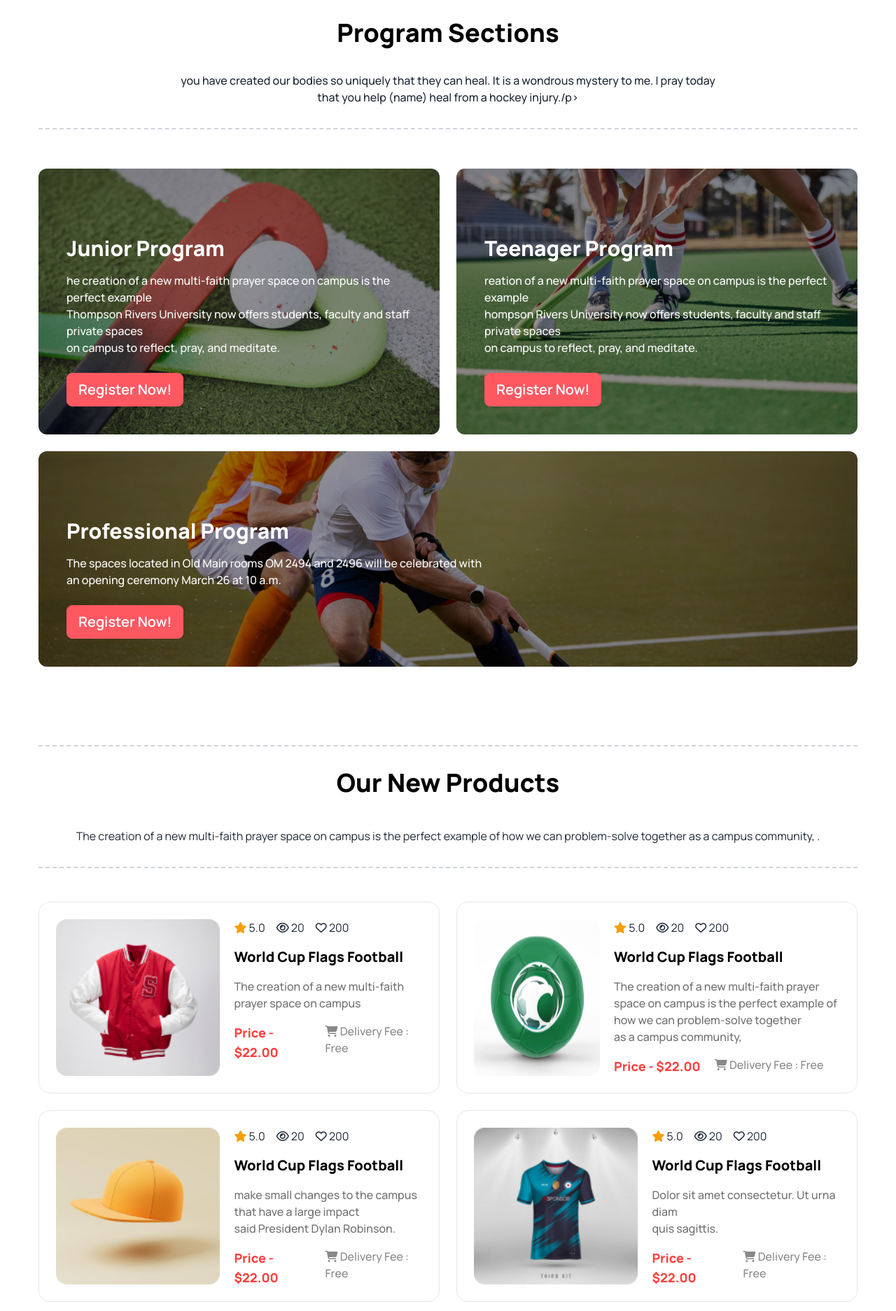
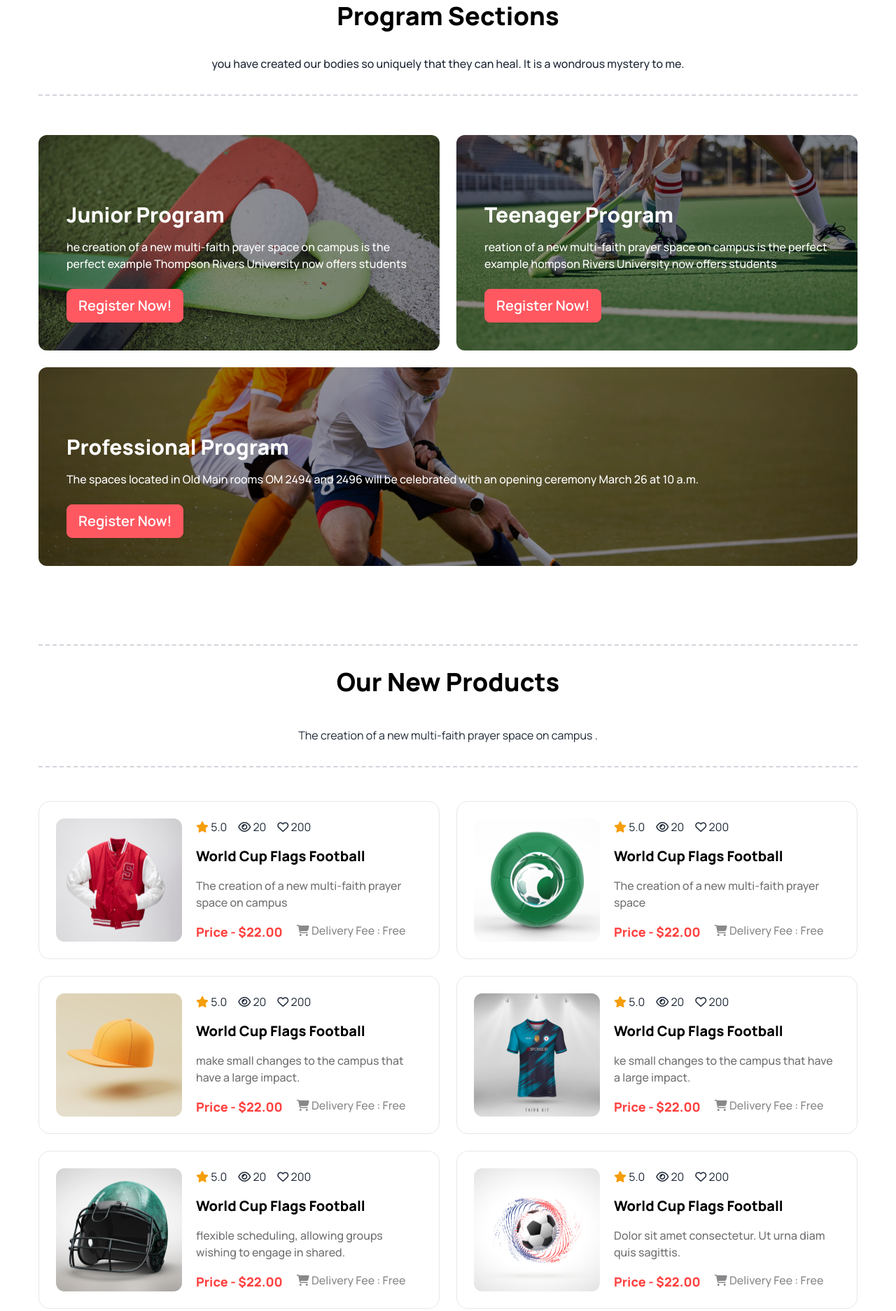
Before and after one commit to HelloEkramulHuda/B9A3-Hockeys-web, a plain HTML site: page index.html in a window 1280 px wide. Shown: the part 1499-3373 px from the top of the page at 70% size. Drawn offline with nearby package versions, Linux system fonts and the light colour scheme.

Commit message:
now add info on all content

```diff
--- a/index.html
+++ b/index.html
@@ -142,8 +142,7 @@
         <section class="my-24">
             <div class="text-center border-t-2 border-b-2 border-dashed border-gray-300 py-8 space-y-4">
                 <h2 class="text-4xl text-black font-extrabold pb-7">Professional Hockeys Club</h2>
-                <p class="text-base paragraph-font-color font-medium">Dit amet consectetur. Condimentum dignissim
-                    adipiscing aliquam turpis placerat <br> dolor. Purus urna in sit nullam proin. </p>
+                <p class="text-base paragraph-font-color font-medium">DThompson Rivers University now offers students, faculty and staff private spaces on campus to reflect, pray, and meditate. </p>
             </div>
             <div class=" paragraph-font-color grid grid-cols-1 lg:grid-cols-4 pt-20 pb-20 ">
                 <div class="text-center mt-6">
@@ -162,13 +161,13 @@
                     <div class="radial-progress" style="--value:90; color: #FFB546;" role="progressbar"><span
                             class="text-black font-extrabold">90%</span></div>
                     <h5 class="text-gray-950 text-xl font-semibold pt-5 pb-4">Senior Player</h5>
-                    <p class="text-base">I pray today that you help (name) heal from a hockey injury.</p>
+                    <p class="text-base">I pray today that you help from a hockey injury.</p>
                 </div>
                 <div class="text-center mt-6">
                     <div class="radial-progress" style="--value:80; color: #4C8DF1;" role="progressbar"><span
                             class="text-black font-extrabold">80%</span></div>
                     <h5 class="text-gray-950 text-xl font-semibold pt-5 pb-4">Training Ground</h5>
-                    <p class="text-base">AI pray today that you help (name) heal from a hockey injury.</p>
+                    <p class="text-base">you help to heal from a hockey injury.</p>
                 </div>
             </div>
         </section>
@@ -177,29 +176,29 @@
         <section>
             <div class="text-center border-t-2 border-b-2 border-dashed border-gray-300 py-8 space-y-4 ">
                 <h2 class="text-black text-4xl font-extrabold">Program Sections</h2>
-                <p class="text-base font-medium pt-5"> you have created our bodies so uniquely that they can heal. It is a wondrous mystery to me. I pray today <br> that you help (name) heal from a hockey injury./p>
+                <p class="text-base font-medium pt-5"> you have created our bodies so uniquely that they can heal. It is a wondrous mystery to me.
             </div>
             <!-- All Program -->
             <div class="grid grid-cols-1 lg:grid-cols-2 gap-6 mt-14">
                 <!-- Junior Program -->
-                <div style="background-image: url('./Images/2.png');" class="text-white bg-cover bg-center bg-no-repeat px-10  pt-24 pb-10  bg-blend-overlay bg-[#13131880] rounded-xl ">
+                <div style="background-image: url(./Images/2.png);" class="text-white bg-cover bg-center bg-no-repeat px-10  pt-24 pb-10  bg-blend-overlay bg-[#13131880] rounded-xl ">
                     <h3 class="text-3xl font-extrabold">Junior Program</h3>
-                    <p class="text-base font-medium pt-4 pb-6">he creation of a new multi-faith prayer space on campus is the perfect example <br>
-                        Thompson Rivers University now offers students, faculty and staff private spaces <br> on campus to reflect, pray, and meditate.</p>
+                    <p class="text-base font-medium pt-4 pb-6">he creation of a new multi-faith prayer space on campus is the perfect example
+                        Thompson Rivers University now offers students</p>
                     <a class="btn btn-error text-white text-xl">Register Now!</a>
                 </div>
                 <!-- Teenager Program -->
                 <div style="background-image: url(./Images/3.png);" class="text-white bg-cover bg-center bg-no-repeat px-10  pt-24 pb-10  bg-blend-overlay bg-[#13131880] rounded-xl ">
                     <h3 class="text-3xl font-extrabold">Teenager Program</h3>
-                    <p class="text-base font-medium pt-4 pb-6">reation of a new multi-faith prayer space on campus is the perfect example <br>
-                        hompson Rivers University now offers students, faculty and staff private spaces <br> on campus to reflect, pray, and meditate.</p>
+                    <p class="text-base font-medium pt-4 pb-6">reation of a new multi-faith prayer space on campus is the perfect example
+                        hompson Rivers University now offers students</p>
                     <a class="btn btn-error text-white text-xl">Register Now!</a>
                 </div>
             </div>
             <!-- Professional Program -->
             <div style="background-image: url(./Images/4.png);" class="text-white bg-cover bg-center bg-no-repeat px-10  pt-24 pb-10  bg-blend-overlay bg-[#13131880] rounded-xl mt-6 ">
                 <h3 class="text-3xl font-extrabold">Professional Program</h3>
-                <p class="text-base font-medium pt-4 pb-6">The spaces located in Old Main rooms OM 2494 and 2496 will be celebrated with <br> an opening ceremony March 26 at 10 a.m.</p>
+                <p class="text-base font-medium pt-4 pb-6">The spaces located in Old Main rooms OM 2494 and 2496 will be celebrated with an opening ceremony March 26 at 10 a.m.</p>
                 <a class="btn btn-error text-white text-xl">Register Now!</a>
             </div>
         </section>
@@ -207,7 +206,7 @@
         <section>
             <div  class="text-center border-t-2 border-b-2 border-dashed border-gray-300 py-8 space-y-4 mt-28 mb">
                 <h2 class="text-4xl text-black text- font-extrabold pb-7">Our New Products</h2>
-                <p text-base paragraph-font-color font-medium>The creation of a new multi-faith prayer space on campus is the perfect example of how we can problem-solve together as a campus community, . </p>
+                <p text-base paragraph-font-color font-medium>The creation of a new multi-faith prayer space on campus . </p>
 
             </div>
                 <div class="grid gap-6 grid-cols-1 lg:grid-cols-2 lg:grid-rows-3 mt-12 mb-24">
@@ -225,7 +224,7 @@
                             </div>
                             <div class="">
                                 <h2 class="text-black text-xl font-extrabold pt-4 pb-4">World Cup Flags Football</h2>
-                                <p class=" text-base font-medium paragraph-font-color pb-4">The creation of a new multi-faith <br> prayer space on campus   </p>
+                                <p class=" text-base font-medium paragraph-font-color pb-4">The creation of a new multi-faith  prayer space on campus   </p>
                             </div>
                             <div class="flex gap-5">
                                 <h3 class="text-lg font-extrabold primary-font-color">Price - $22.00</h3>
@@ -245,7 +244,7 @@
                             </div>
                             <div class="">
                                 <h2 class="text-black text-xl font-extrabold pt-4 pb-4">World Cup Flags Football</h2>
-                                <p class=" text-base font-medium paragraph-font-color pb-4">The creation of a new multi-faith prayer space on campus is the perfect example of how we can problem-solve together <br> as a campus community,  </p>
+                                <p class=" text-base font-medium paragraph-font-color pb-4">The creation of a new multi-faith prayer space  </p>
                             </div>
                             <div class="flex gap-5">
                                 <h3 class="text-lg font-extrabold primary-font-color">Price - $22.00</h3>
@@ -265,7 +264,7 @@
                             </div>
                             <div class="">
                                 <h2 class="text-black text-xl font-extrabold pt-4 pb-4">World Cup Flags Football</h2>
-                                <p class=" text-base font-medium paragraph-font-color pb-4">make small changes to the campus that have a large impact <br> said  President Dylan Robinson.</p>
+                                <p class=" text-base font-medium paragraph-font-color pb-4">make small changes to the campus that have a large impact.</p>
                             </div>
                             <div class="flex gap-5">
                                 <h3 class="text-lg font-extrabold primary-font-color">Price - $22.00</h3>
@@ -285,7 +284,7 @@
                             </div>
                             <div class="">
                                 <h2 class="text-black text-xl font-extrabold pt-4 pb-4">World Cup Flags Football</h2>
-                                <p class=" text-base font-medium paragraph-font-color pb-4">Dolor sit amet consectetur. Ut urna diam <br>  quis sagittis. </p>
+                                <p class=" text-base font-medium paragraph-font-color pb-4">ke small changes to the campus that have a large impact. </p>
                             </div>
                             <div class="flex gap-5">
                                 <h3 class="text-lg font-extrabold primary-font-color">Price - $22.00</h3>
@@ -305,7 +304,7 @@
                             </div>
                             <div class="">
                                 <h2 class="text-black text-xl font-extrabold pt-4 pb-4">World Cup Flags Football</h2>
-                                <p class=" text-base font-medium paragraph-font-color pb-4">flexible scheduling, allowing groups wishing to engage  <br> in shared spiritual practice to book times each semester. </p>
+                                <p class=" text-base font-medium paragraph-font-color pb-4">flexible scheduling, allowing groups wishing to engage  in shared. </p>
                             </div>
                             <div class="flex gap-5">
                                 <h3 class="text-lg font-extrabold primary-font-color">Price - $22.00</h3>
```
